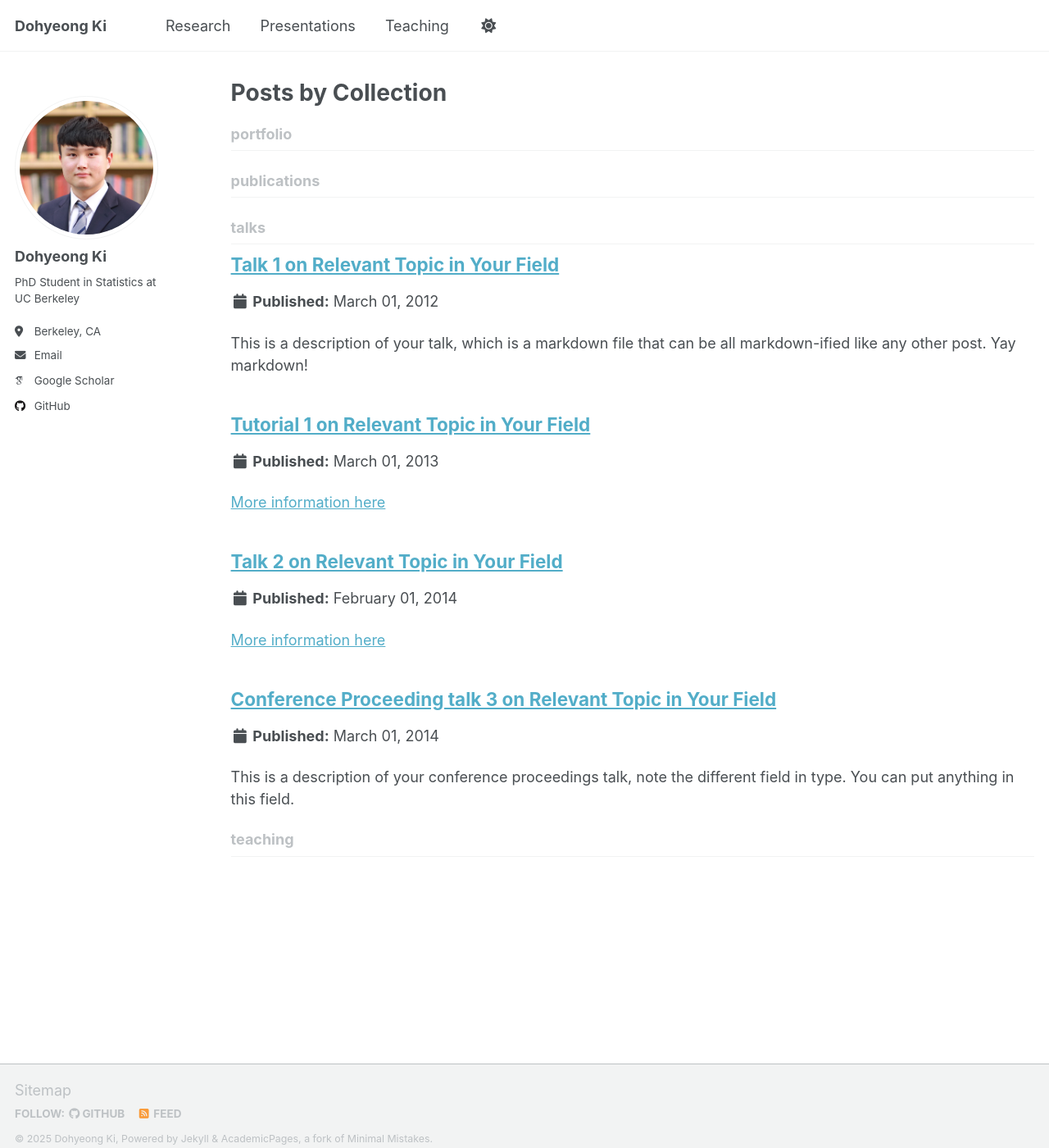
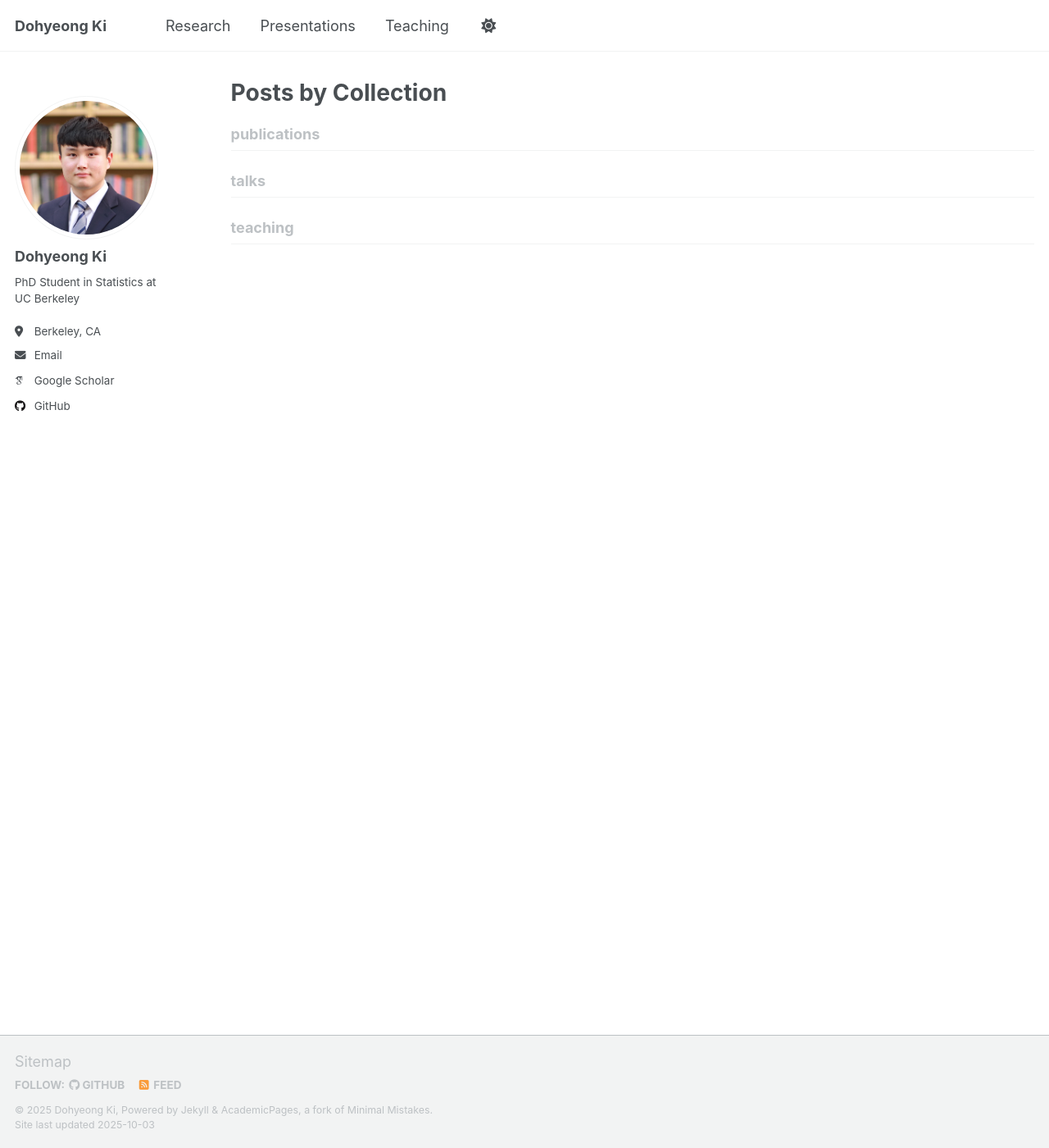
Before and after one commit to DohyeongKi/dohyeongki.github.io, a Jekyll site: the page built from _pages/collection-archive.html, in a window 1280 px wide and 1400 px high. Shown: the whole window at 82% size. Built offline with Jekyll 4.4.1, drawn with Linux system fonts in a browser that asks for light colours; some web fonts are replaced; a script that is not in the unit is left out.

Commit message:
Update talks

```diff
--- a/_config.yml
+++ b/_config.yml
@@ -224,9 +224,6 @@ collections:
   publications:
     output: true
     permalink: /:collection/:path/
-  portfolio:
-    output: true
-    permalink: /:collection/:path/
   talks:
     output: true
     permalink: /:collection/:path/
--- a/_talks/2012-03-01-talk-1.md
+++ /dev/null
@@ -1,11 +0,0 @@
----
-title: "Talk 1 on Relevant Topic in Your Field"
-collection: talks
-type: "Talk"
-permalink: /talks/2012-03-01-talk-1
-venue: "UC San Francisco, Department of Testing"
-date: 2012-03-01
-location: "San Francisco, CA, USA"
----
-
-This is a description of your talk, which is a markdown file that can be all markdown-ified like any other post. Yay markdown!
--- a/_talks/2013-03-01-tutorial-1.md
+++ /dev/null
@@ -1,13 +0,0 @@
----
-title: "Tutorial 1 on Relevant Topic in Your Field"
-collection: talks
-type: "Tutorial"
-permalink: /talks/2013-03-01-tutorial-1
-venue: "UC-Berkeley Institute for Testing Science"
-date: 2013-03-01
-location: "Berkeley, CA, USA"
----
-
-[More information here](http://exampleurl.com)
-
-This is a description of your tutorial, note the different field in type. This is a markdown files that can be all markdown-ified like any other post. Yay markdown!
--- a/_talks/2014-02-01-talk-2.md
+++ /dev/null
@@ -1,13 +0,0 @@
----
-title: "Talk 2 on Relevant Topic in Your Field"
-collection: talks
-type: "Talk"
-permalink: /talks/2014-02-01-talk-2
-venue: "London School of Testing"
-date: 2014-02-01
-location: "London, UK"
----
-
-[More information here](http://example2.com)
-
-This is a description of your talk, which is a markdown files that can be all markdown-ified like any other post. Yay markdown!
--- a/_talks/2014-03-01-talk-3.md
+++ /dev/null
@@ -1,11 +0,0 @@
----
-title: "Conference Proceeding talk 3 on Relevant Topic in Your Field"
-collection: talks
-type: "Conference proceedings talk"
-permalink: /talks/2014-03-01-talk-3
-venue: "Testing Institute of America 2014 Annual Conference"
-date: 2014-03-01
-location: "Los Angeles, CA, USA"
----
-
-This is a description of your conference proceedings talk, note the different field in type. You can put anything in this field.
```
Also changed, not shown: _pages/talks.html (+25 -1 lines).
